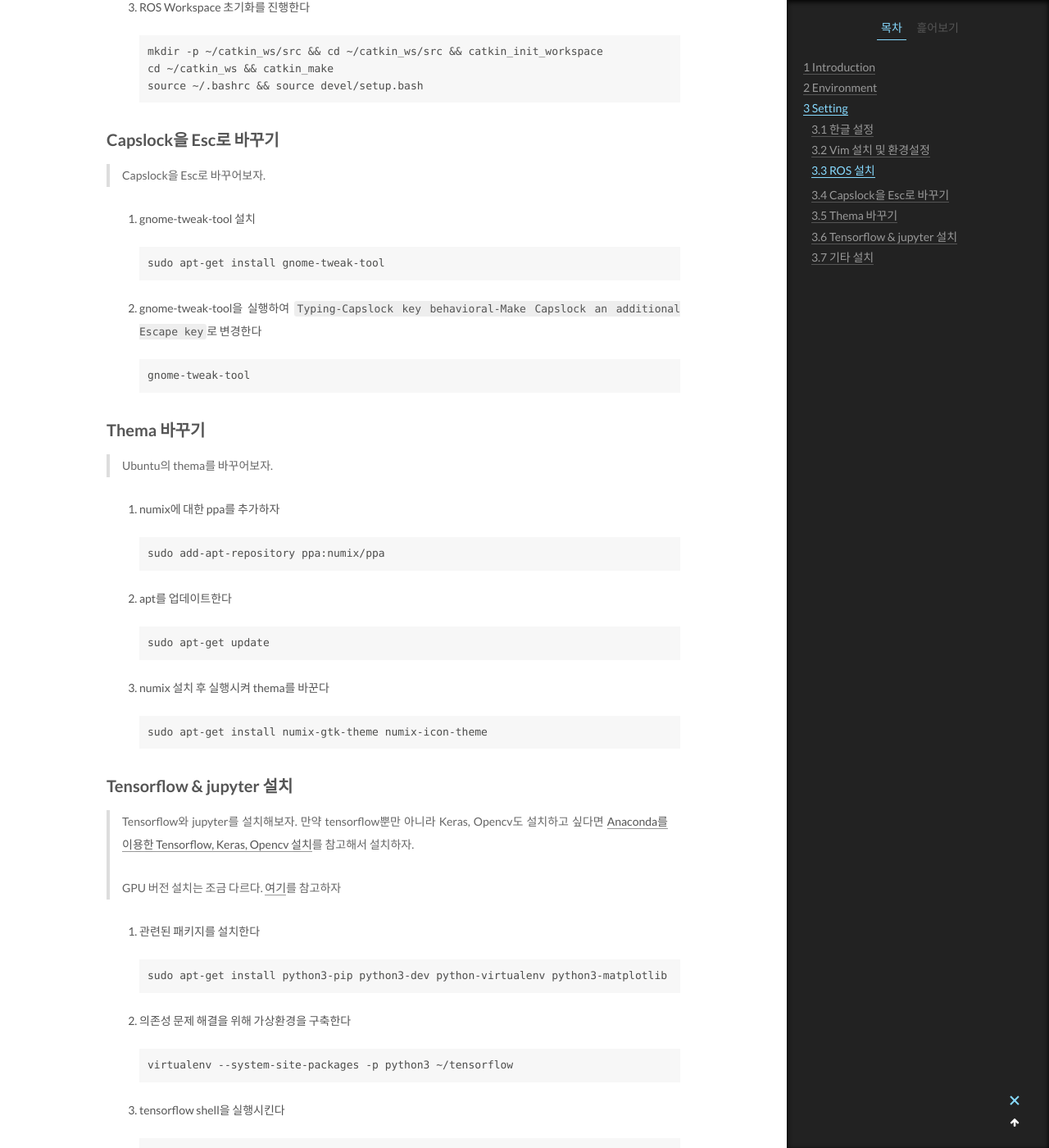
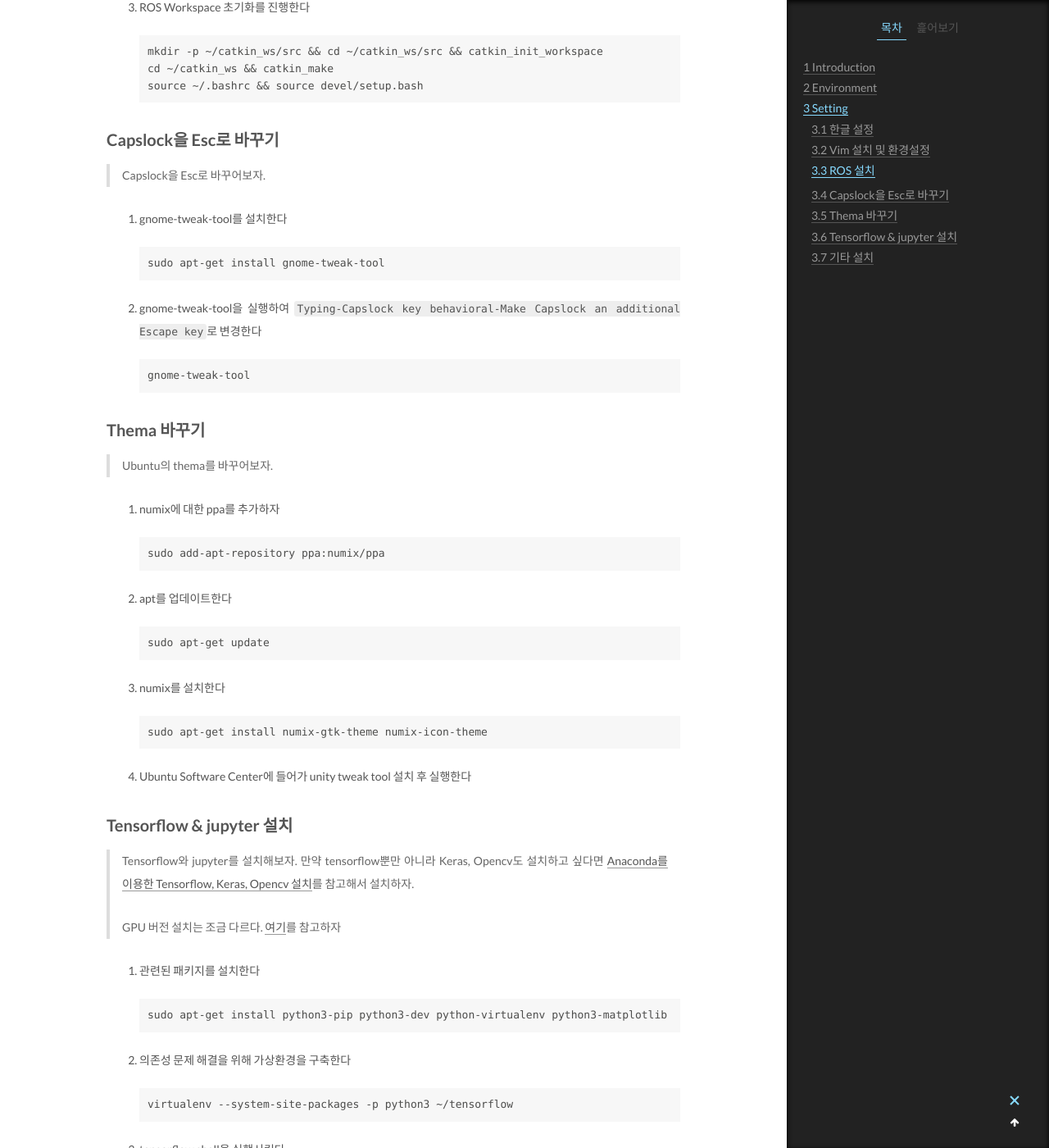
Before and after one commit to qwes98/qwes98.github.io, a Jekyll site: the page built from _posts/2018-01-20-ubuntu-initial-setting.md, in a window 1280 px wide and 1400 px high, scrolled down 2865 px. Shown: the whole window at 82% size. Built offline with Jekyll 4.4.1, drawn with Linux system fonts in a browser that asks for light colours; comment, search, counter and statistics services are not loaded.

Commit message:
Modify ubuntu initial setting post

````diff
--- a/_posts/2018-01-20-ubuntu-initial-setting.md
+++ b/_posts/2018-01-20-ubuntu-initial-setting.md
@@ -114,7 +114,7 @@ source ~/.bashrc && source devel/setup.bash
 ## Capslock을 Esc로 바꾸기
 > Capslock을 Esc로 바꾸어보자.
 
-1. gnome-tweak-tool 설치
+1. gnome-tweak-tool를 설치한다
 ```python
 sudo apt-get install gnome-tweak-tool
 ```
@@ -137,10 +137,12 @@ sudo add-apt-repository ppa:numix/ppa
 sudo apt-get update
 ```
 
-3. numix 설치 후 실행시켜 thema를 바꾼다
+3. numix를 설치한다
 ```python
 sudo apt-get install numix-gtk-theme numix-icon-theme
 ```
+
+4. Ubuntu Software Center에 들어가 unity tweak tool 설치 후 실행한다
 
 ## Tensorflow & jupyter 설치
 > Tensorflow와 jupyter를 설치해보자.
````
